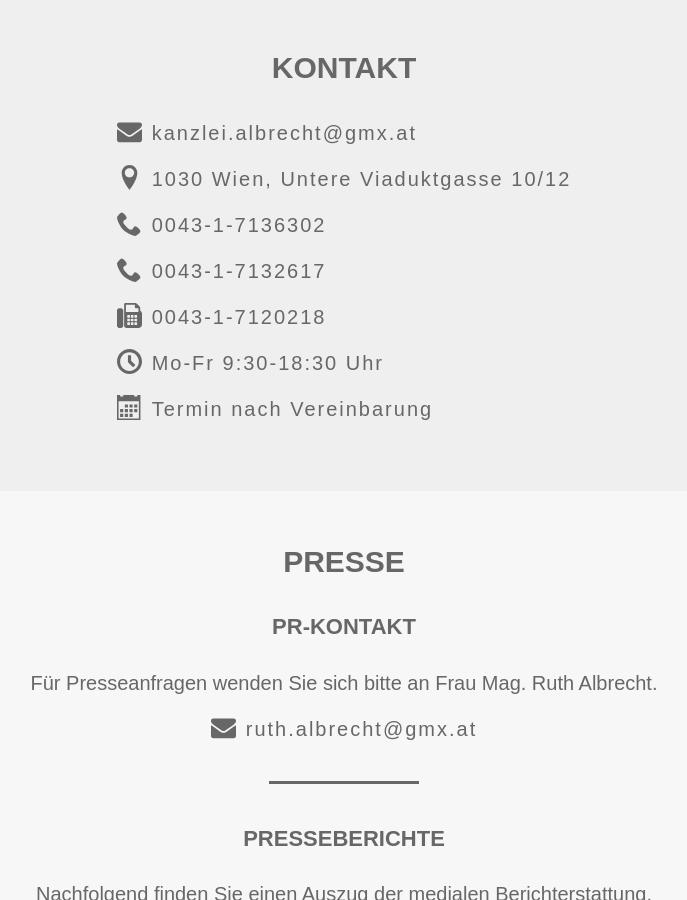
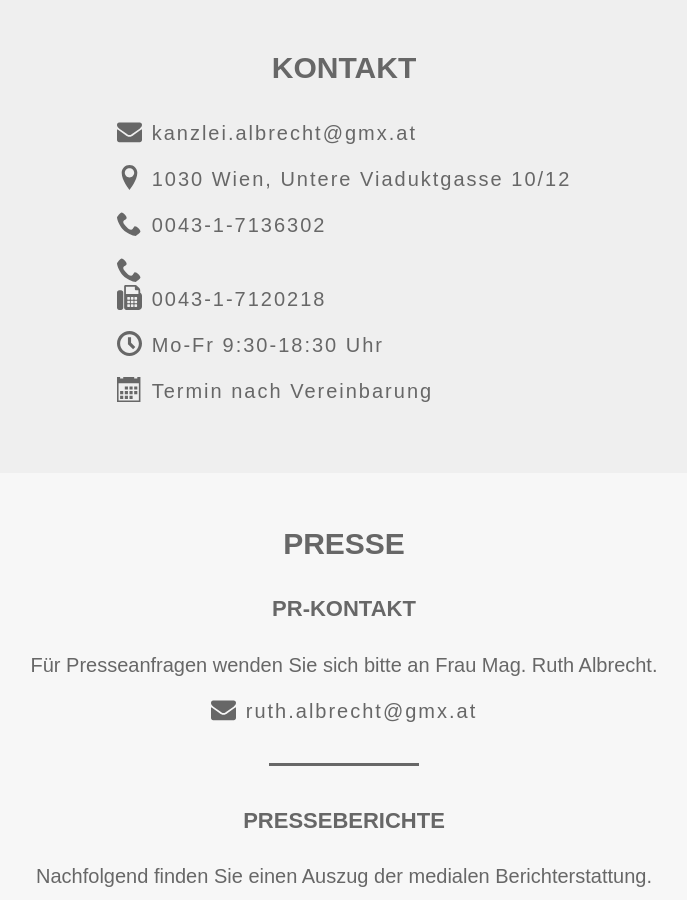
Before and after one commit to thelexn/aka-geri, a Jekyll site: the page built from index.html, in a window 1280 px wide and 900 px high, scrolled down 1524 px. Shown: the whole window, without its empty margins (296-983 px from the left). Built offline with Jekyll 4.4.1, drawn with Linux system fonts in a browser that asks for light colours.

Commit message:
Update contact.yml - 2. Telefonnummer gelöscht

```diff
--- a/_data/contact.yml
+++ b/_data/contact.yml
@@ -4,7 +4,6 @@ email: kanzlei.albrecht@gmx.at
 address: 1030 Wien, Untere Viaduktgasse 10/12
 map: https://www.google.com/maps/search/Rechtsanwalt+Dr.+Gerald+Albrecht+Untere+Viaduktgasse+10/12+1030+Wien
 phone1: 0043-1-7136302
-phone2: 0043-1-7132617
 fax: 0043-1-7120218
 office-hours: Mo-Fr 9:30-18:30 Uhr
 date-aggreement: Termin nach Vereinbarung
```
